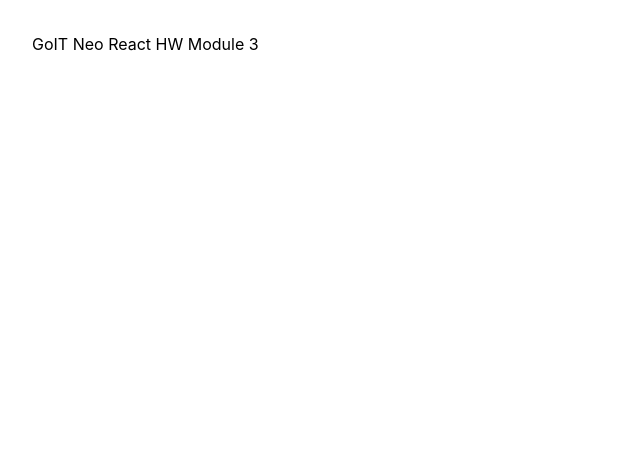
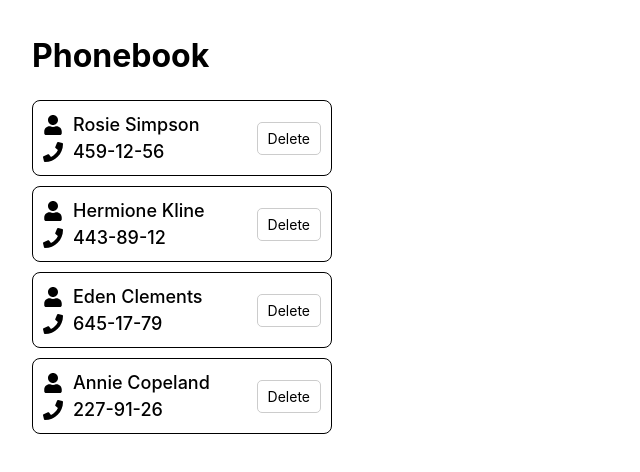
Before and after one commit to icodebits/goit-neo-react-hw-module3, a React (Vite) app: page / in a window 1280 px wide. Shown: the top 472 px of the page, without its empty margins (0-640 px from the left). Built offline with nearby package versions, Linux system fonts and the light colour scheme.

Commit message:
Implement Step 1.

```diff
--- a/package.json
+++ b/package.json
@@ -11,7 +11,8 @@
   },
   "dependencies": {
     "react": "^18.3.1",
-    "react-dom": "^18.3.1"
+    "react-dom": "^18.3.1",
+    "react-icons": "^5.3.0"
   },
   "devDependencies": {
     "@eslint/js": "^9.9.0",
--- a/src/components/App/App.jsx
+++ b/src/components/App/App.jsx
@@ -1,10 +1,22 @@
+import { useState } from 'react'
 import './App.css'
+import ContactList from '../ContactList/ContactList';
+
 
 function App() {
+  const [contacts] = useState([
+    { id: 'id-1', name: 'Rosie Simpson', number: '459-12-56' },
+    { id: 'id-2', name: 'Hermione Kline', number: '443-89-12' },
+    { id: 'id-3', name: 'Eden Clements', number: '645-17-79' },
+    { id: 'id-4', name: 'Annie Copeland', number: '227-91-26' },
+  ]);
 
   return (
     <>
-      GoIT Neo React HW Module 3
+      <div>
+        <h1>Phonebook</h1>
+        <ContactList contacts={contacts} />
+      </div>
     </>
   )
 }
--- /dev/null
+++ b/src/components/Contact/Contact.jsx
@@ -0,0 +1,23 @@
+import { FaUser, FaPhone } from 'react-icons/fa';
+import styles from './Contact.module.css';
+const Contact = ({ name, number, onDelete }) => {
+  return (
+    <li className={styles.contactItem}>
+        <div className={styles.contactInfoContainer}>
+            <div className={styles.contactInfo}>
+                <FaUser className={styles.icon} />
+                <span className={styles.contactName}>{name}</span>
+            </div>
+            <div className={styles.contactInfo}>
+                <FaPhone className={styles.icon} />
+                <span className={styles.contactNumber}>{number}</span>
+            </div>
+        </div>
+        <div className={styles.deleteButtonContainer}>
+            <button className={styles.deleteButton} onClick={onDelete}>Delete</button>
+        </div>
+    </li>
+  );
+};
+
+export default Contact;
--- /dev/null
+++ b/src/components/Contact/Contact.module.css
@@ -0,0 +1,50 @@
+.contactItem {
+    display: flex;
+    flex-direction: row;
+    justify-content: space-between;
+    align-items: center;
+    padding: 10px;
+    border: 1px solid #000;
+    border-radius: 8px;
+    margin-bottom: 10px;
+    background-color: #fff;
+  }
+
+  .contactInfo {
+    display: flex;
+    align-items: center;
+  }
+
+  .contactInfoContainer {
+    margin: 0;
+    padding: 0;
+  }
+
+  .icon {
+    margin-right: 10px;
+    font-size: 20px; /* Adjust the icon size */
+    color: #000; /* Icon color */
+  }
+
+  .contactName, .contactNumber {
+    font-size: 18px;
+    font-weight: 500;
+  }
+
+  .deleteButton {
+    background-color: #fff;
+    border: 1px solid #ccc;
+    border-radius: 5px;
+    padding: 5px 10px;
+    cursor: pointer;
+    font-size: 14px;
+  }
+
+  .deleteButton:hover {
+    background-color: #f8f8f8;
+  }
+
+  .deleteButtonContainer {
+    margin: 0;
+    padding: 0;
+  }
--- /dev/null
+++ b/src/components/ContactList/ContactList.jsx
@@ -0,0 +1,13 @@
+import Contact from '../Contact/Contact';
+import styles from './ContactList.module.css';
+const ContactList = ({ contacts }) => {
+  return (
+    <ul className={styles.contactList}>
+      {contacts.map(contact => (
+        <Contact key={contact.id} name={contact.name} number={contact.number} />
+      ))}
+    </ul>
+  );
+};
+
+export default ContactList;
--- /dev/null
+++ b/src/components/ContactList/ContactList.module.css
@@ -0,0 +1,6 @@
+.contactList {
+    list-style: none;
+    padding: 0;
+    margin: 20px 0px;
+    width: 300px;
+}
```
Also changed, not shown: 1 other file (tests, documents, lock files or other folders).
